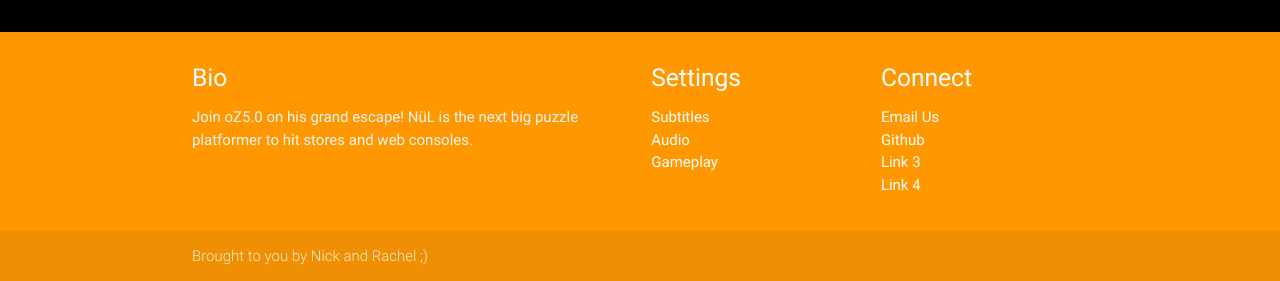
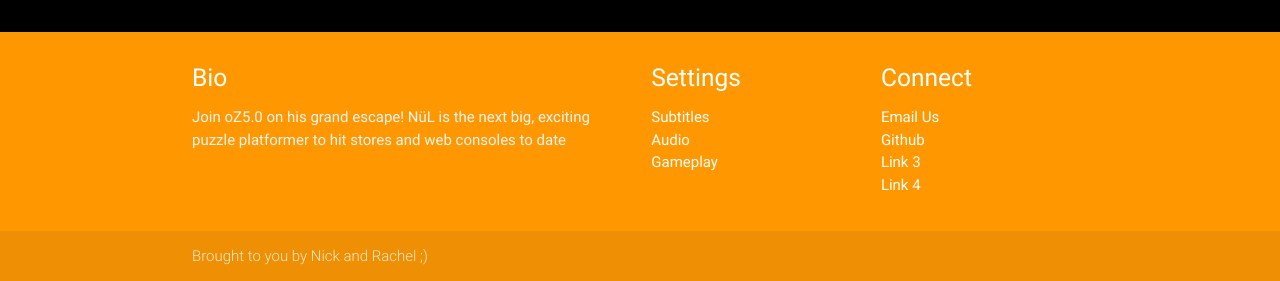
Before and after one commit to RPappalardo/final-project, a PHP site: page / in a window 1280 px wide. Shown: the part 1197-1478 px from the top of the page. Run offline with PHP 8.4, Linux system fonts and the light colour scheme; some libraries are stand-ins or nearby versions.

Commit message:
changed wording

```diff
--- a/index.php
+++ b/index.php
@@ -165,7 +165,7 @@
       <div class="row">
         <div class="col l6 s12">
           <h5 class="white-text"> Bio</h5>
-          <p class="grey-text text-lighten-4"> Join oZ5.0 on his grand escape! NüL is the next big puzzle platformer to hit stores and web consoles.</p>
+          <p class="grey-text text-lighten-4"> Join oZ5.0 on his grand escape! NüL is the next big, exciting puzzle platformer to hit stores and web consoles to date</p>
 
 
         </div>
```
